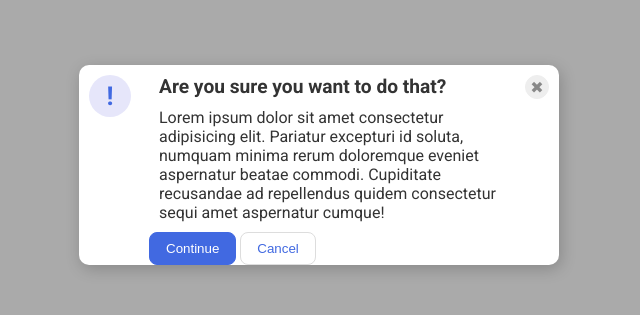
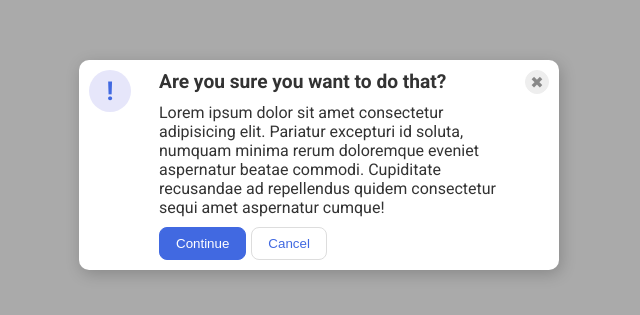
Before and after one commit to lavanyagarg112/odin_project, a plain HTML site: page css_basics/flexbox/flex_exercises/ex5/index.html in a window 1280 px wide. Shown: the part 235-550 px from the top of the page, without its empty margins (321-961 px from the left). Drawn offline with Linux system fonts and the light colour scheme.

Commit message:
ex5 edited

```diff
--- a/css_basics/flexbox/flex_exercises/ex5/index.html
+++ b/css_basics/flexbox/flex_exercises/ex5/index.html
@@ -16,8 +16,11 @@
       <div class="rest">
         <div class="header">Are you sure you want to do that?</div>
         <div class="text">Lorem ipsum dolor sit amet consectetur adipisicing elit. Pariatur excepturi id soluta, numquam minima rerum doloremque eveniet aspernatur beatae commodi. Cupiditate recusandae ad repellendus quidem consectetur sequi amet aspernatur cumque!</div>
-        <button class="continue">Continue</button>
-        <button class="cancel">Cancel</button>
+
+        <div class="all-buttons">
+            <button class="continue">Continue</button>
+            <button class="cancel">Cancel</button>
+        </div>
 
       </div>
       <div class="icon-outer">
--- a/css_basics/flexbox/flex_exercises/ex5/styles.css
+++ b/css_basics/flexbox/flex_exercises/ex5/styles.css
@@ -73,6 +73,13 @@ body {
     padding-top: 0px;
 }
 
+.all-buttons{
+    display: flex;
+    gap: 5px;
+    padding: 10px;
+    padding-top: 0px
+}
+
 button {
   cursor: pointer;
   padding: 8px 16px;
```
